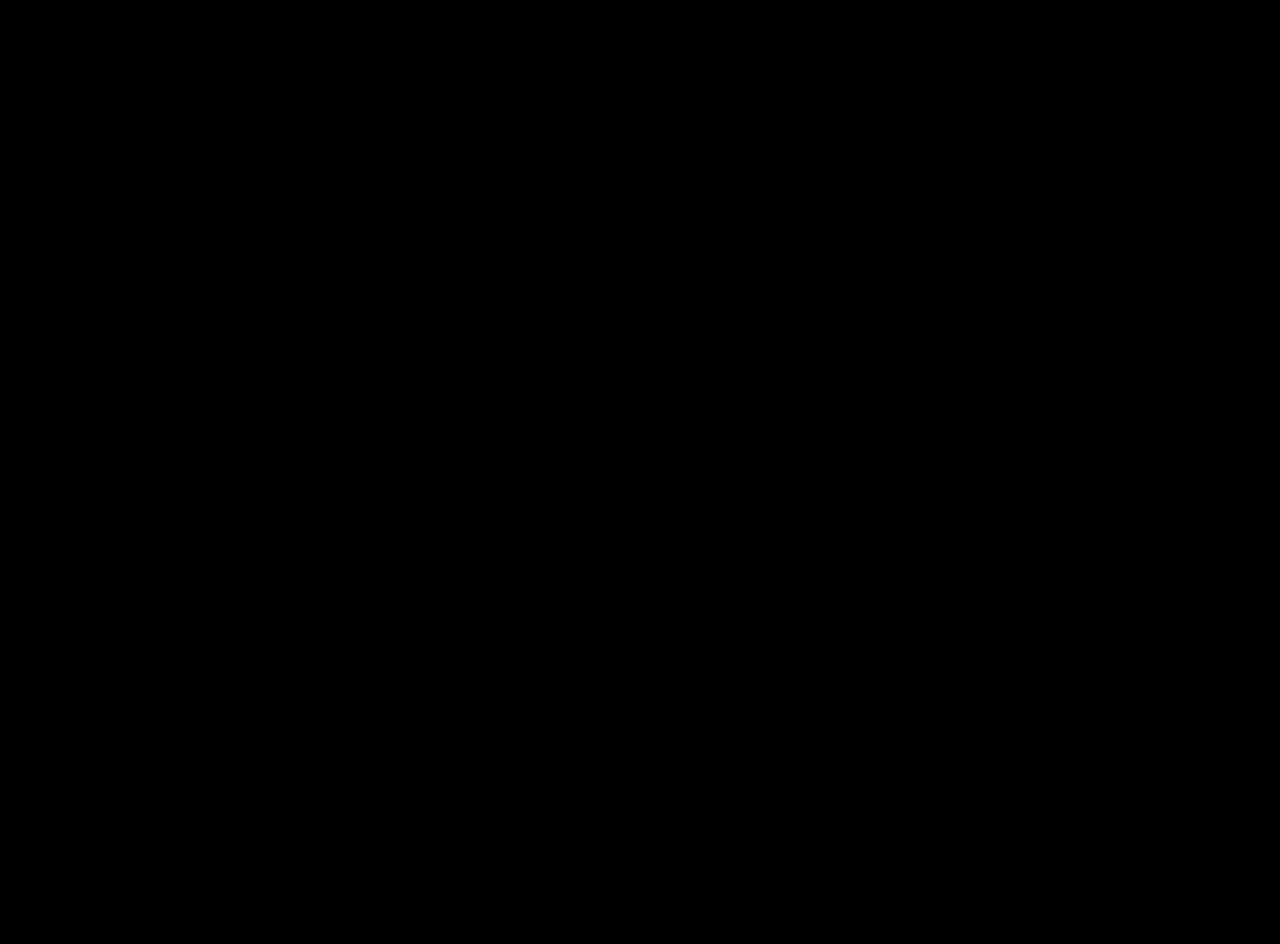
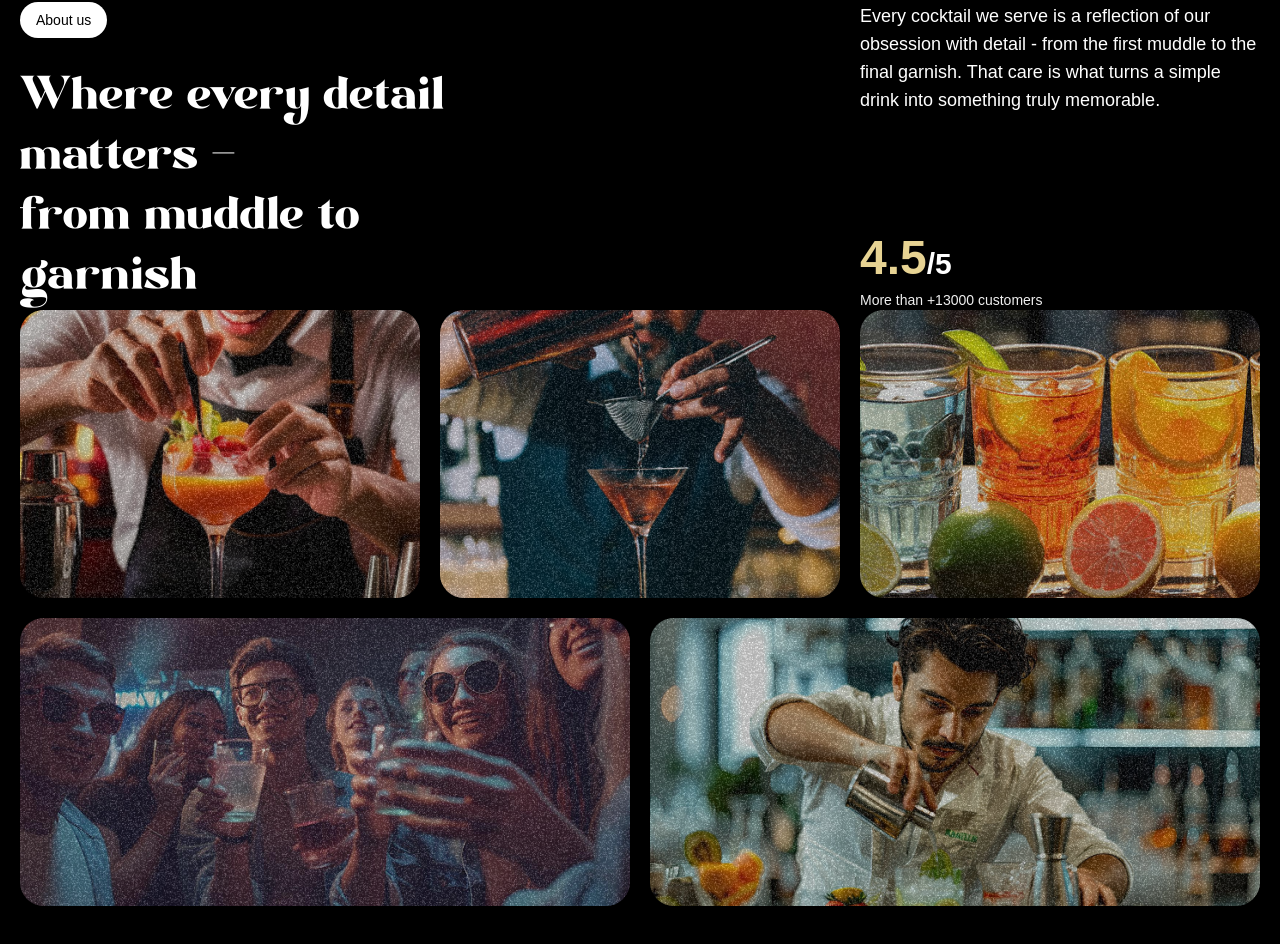
Before and after one commit to RavindraReddyv/gsap_cocktails, a React (Vite) app: page / in a window 1280 px wide. Shown: the part 1710-2654 px from the top of the page. Before the commit the page ends 1600 px from the top, so only its background shows below. Built offline with nearby package versions, Linux system fonts and the light colour scheme; a web font is replaced by a local one.

Commit message:
implement the about section

```diff
--- a/src/app.jsx
+++ b/src/app.jsx
@@ -4,6 +4,7 @@ import { ScrollTrigger, SplitText } from 'gsap/all';
 import Navbar from './components/Navbar.jsx';
 import Hero from './components/Hero.jsx';
 import Cocktails from './components/Cocktails.jsx';
+import About from './components/About.jsx';
 gsap.registerPlugin(ScrollTrigger, SplitText);
 
 
@@ -15,6 +16,7 @@ const App = () => {
     <Navbar />
     <Hero />
     <Cocktails />
+    <About/>
 
 </main>
 
--- /dev/null
+++ b/src/components/About.jsx
@@ -0,0 +1,91 @@
+import gsap from 'gsap';
+import {SplitText} from 'gsap/all';
+import { useGSAP } from  '@gsap/react'
+import React from 'react';
+
+const About = () => {
+     useGSAP (() => {
+      const titleSplit = SplitText.create('#about h2', { type: 'words' });
+
+      const scrollTimeline = gsap.timeline({
+        scrollTrigger: {
+          trigger: '#about',
+          start: 'top center',
+        }
+      });
+      scrollTimeline.from(titleSplit.words, {
+        opacity: 0, duration: 1, yPercent: 100, ease: 'expo.out',stagger: 0.02
+      })
+      .from('.top-grid div, .bottom-grid div', {
+        opacity: 0, duration: 1, ease: 'power1.inOut',stagger: 0.04
+      },'-=0.5')
+    })
+
+  return (
+    <section id="about">
+      <div className="mb-16 md:px-0 px-5">
+        <div className="content">
+          <div className="md:col-span-8">
+            <span className="badge">About us</span>
+            <h2>
+              Where every detail matters <span className="text-white">-</span>
+              <br />
+              from muddle to garnish
+            </h2>
+          </div>
+
+          <div className="sub-content">
+            <p>
+              Every cocktail we serve is a reflection of our obsession with detail -
+              from the first muddle to the final garnish. That care is what turns a
+              simple drink into something truly memorable.
+            </p>
+
+            <div>
+              <p className="md:text-3xl text-xl font-bold">
+                <span>4.5</span>/5
+              </p>
+              <p className="text-sm text-white-100">More than +13000 customers</p>
+            </div>
+          </div>
+        </div>
+        <div className="image-gallery">
+          <div className="image-row">
+            <div className="image-frame">
+              <img src="/images/abt1.png" alt="Bartender garnishing a cocktail" />
+              <div className="noisy" />
+            </div>
+
+
+            <div className="image-frame">
+              <img src="/images/abt5.png" alt="Bartender pouring a cocktail" />
+              <div className="noisy" />
+            </div>
+
+
+            <div className="image-frame">
+              <img src="/images/abt3.png" alt="Colorful cocktails with fresh citrus" />
+              <div className="noisy" />
+            </div>
+          </div>
+
+          <div className="image-row">
+
+
+            <div className="image-frame">
+              <img src="/images/abt2.png" alt="Friends enjoying drinks together" />
+              <div className="noisy" />
+            </div>
+
+            <div className="image-frame">
+              <img src="/images/under-img.jpg" alt="Bartender preparing drinks at the bar" />
+              <div className="noisy" />
+            </div>
+          </div>
+        </div>
+      </div>
+    </section>
+  );
+};
+
+export default About;
--- a/src/index.css
+++ b/src/index.css
@@ -223,27 +223,19 @@ body {
             @apply inline-block rounded-full bg-white text-black px-4 py-2 text-sm font-medium mb-8;
         }
 
-        .top-grid {
-            @apply grid grid-cols-1 xl:grid-cols-12 gap-5 mb-5 md:px-0 px-5;
+        .image-gallery {
+            @apply flex flex-col gap-5;
 
-            > div {
-                @apply rounded-3xl overflow-hidden h-72 relative;
+            .image-row {
+                @apply flex flex-col md:flex-row gap-5;
             }
 
-            img {
-                @apply object-cover w-full h-full;
-            }
-        }
+            .image-frame {
+                @apply relative w-full md:flex-1 min-w-0 h-40 md:h-72 rounded-3xl overflow-hidden;
 
-        .bottom-grid {
-            @apply grid grid-cols-1 md:grid-cols-12 gap-5 md:px-0 px-5;
-
-            > div {
-                @apply rounded-3xl overflow-hidden h-72 relative;
-            }
-
-            img {
-                @apply object-cover w-full h-full;
+                img {
+                    @apply object-cover w-full h-full;
+                }
             }
         }
     }
```
